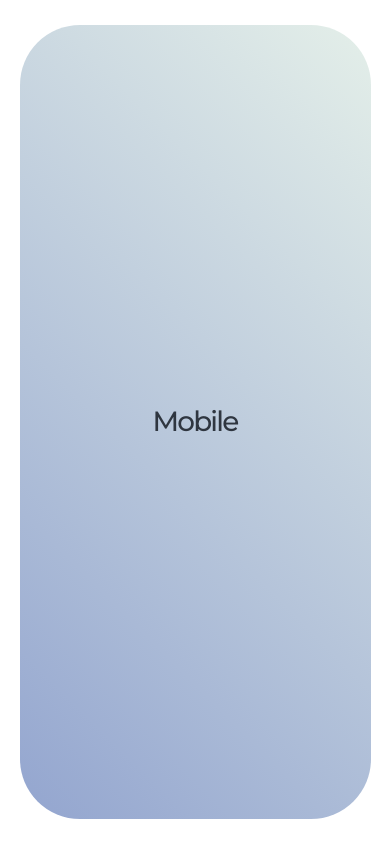
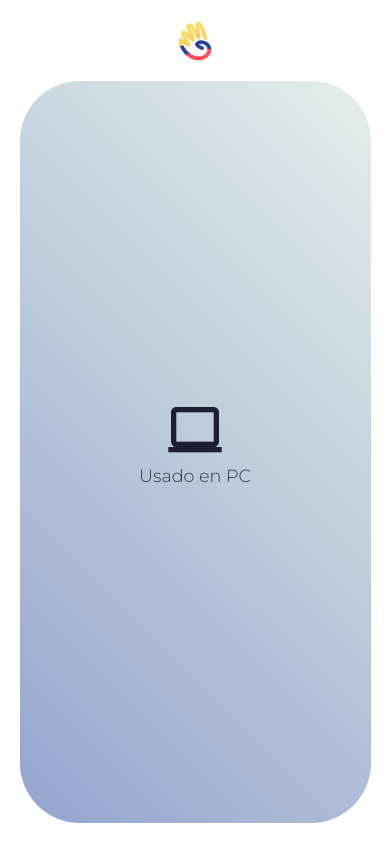
Before and after one commit to VirginiaCreativa/lscabecedario, a React (Vite) app: page / in a window 390 px wide. Built offline with nearby package versions, Linux system fonts and the light colour scheme.

Commit message:
implement mobile

```diff
--- a/src/common/Logo/Logo.jsx
+++ b/src/common/Logo/Logo.jsx
@@ -1,6 +1,7 @@
 import React from 'react';
 import styled from 'styled-components';
-import LogoSVG from '/src/assets/logo/Logo.svg';
+
+import LogoSVG from '../../assets/logo/Logo.svg';
 
 const LogoStyled = styled.div``;
 
@@ -8,14 +9,12 @@ const ImgStyle = styled.img`
   height: ${({ size }) => size || '40px'};
 `;
 
-const Logo = ({ size }) => {
+function Logo({ size, classes }) {
   return (
-    <>
-      <LogoStyled>
-        <ImgStyle src={LogoSVG} alt="Icono de Logo LSC Colombia" size={size} />
-      </LogoStyled>
-    </>
+    <LogoStyled className={classes}>
+      <ImgStyle src={LogoSVG} alt="Icono de Logo LSC Colombia" size={size} />
+    </LogoStyled>
   );
-};
+}
 
 export default Logo;
--- a/src/layouts/Mobile/Mobile.jsx
+++ b/src/layouts/Mobile/Mobile.jsx
@@ -1,16 +1,24 @@
 import React from 'react';
 import styled from 'styled-components';
 
+import Logo from '../../common/Logo/Logo';
+import Variable from '../../styles/VariableStyled';
+
 const MobileStyled = styled.div`
   display: flex;
+  flex-direction: column;
   align-items: center;
   align-content: center;
   justify-items: center;
   justify-content: center;
   width: 100vw;
   height: 100vh;
+  .LogoBottom {
+    margin-bottom: 20px;
+  }
   .Wrapper {
     display: flex;
+    flex-direction: column;
     align-items: center;
     align-content: center;
     justify-items: center;
@@ -18,16 +26,22 @@ const MobileStyled = styled.div`
     border-radius: 60px;
     background-image: linear-gradient(45deg, #93a5cf 0%, #e4efe9 100%);
     padding: 60px;
-    height: 94vh;
+    height: 88vh;
     width: 90vw;
+    i {
+      font-size: 4rem;
+      color: ${Variable.blue3};
+    }
   }
 `;
 
 function Mobile() {
   return (
     <MobileStyled>
+      <Logo classes="LogoBottom" />
       <div className="Wrapper">
-        <h1>Mobile</h1>
+        <i className="bx bx-laptop" />
+        <p>Usado en PC</p>
       </div>
     </MobileStyled>
   );
```
